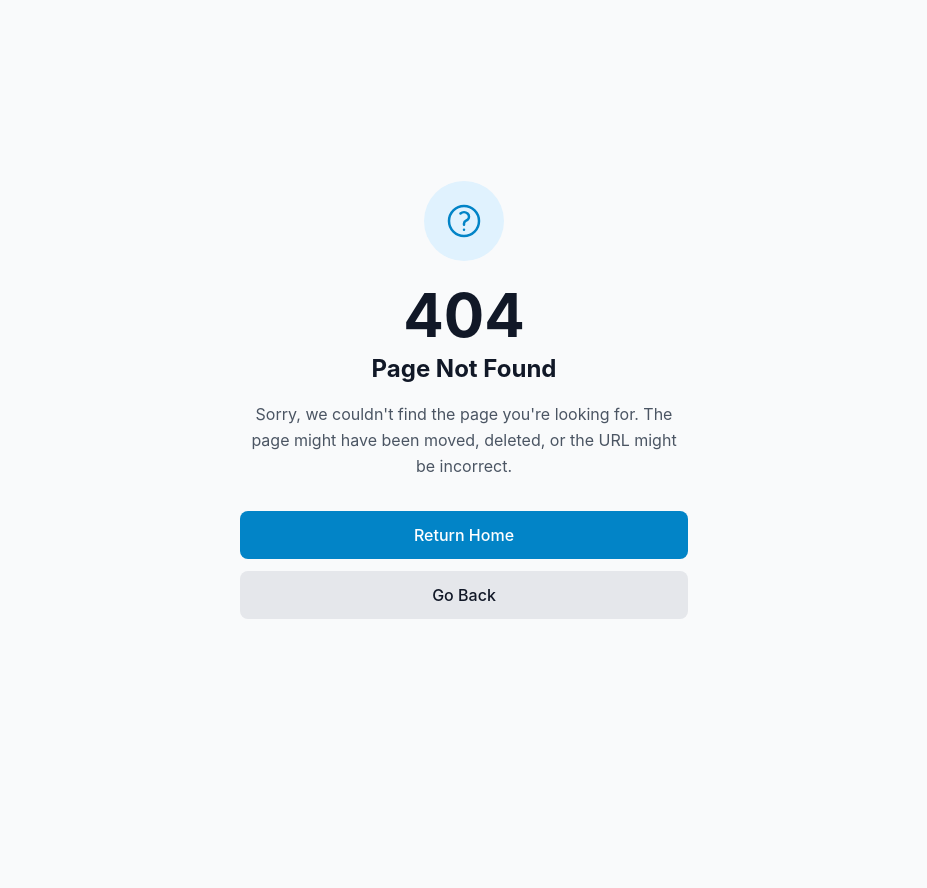
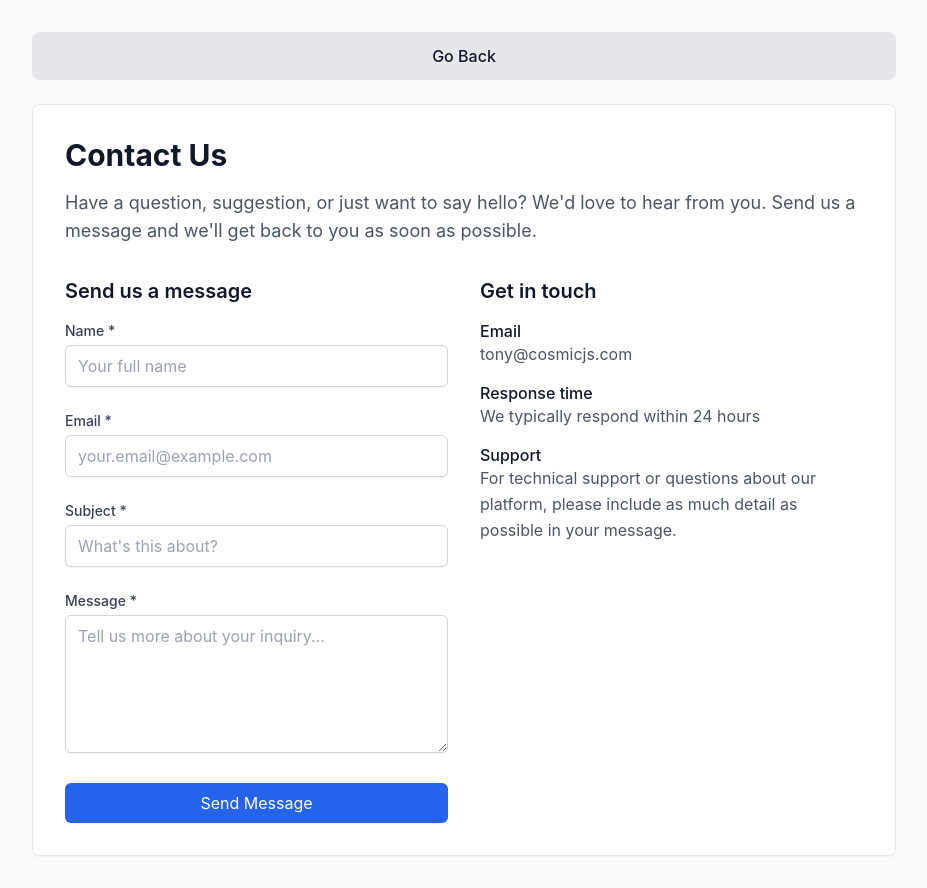
Before and after one commit to cosmic-community/modern-blog-platform, a Next.js app: page /contact in a window 1280 px wide. Before the commit this address had no page. Shown: the whole page, without its empty margins (176-1103 px from the left). Before the commit the page ends 800 px from the top, so only its background shows below. Built offline with nearby package versions, Linux system fonts and the light colour scheme.

Commit message:
Add contact page with email form using Resend integration

```diff
--- /dev/null
+++ b/app/api/contact/route.ts
@@ -0,0 +1,87 @@
+import { NextRequest, NextResponse } from 'next/server'
+import { Resend } from 'resend'
+
+const resend = new Resend(process.env.RESEND_API_KEY)
+
+interface ContactFormData {
+  name: string
+  email: string
+  subject: string
+  message: string
+}
+
+export async function POST(request: NextRequest) {
+  try {
+    const body: ContactFormData = await request.json()
+    const { name, email, subject, message } = body
+
+    // Validate required fields
+    if (!name || !email || !subject || !message) {
+      return NextResponse.json(
+        { error: 'All fields are required' },
+        { status: 400 }
+      )
+    }
+
+    // Validate email format
+    const emailRegex = /^[^\s@]+@[^\s@]+\.[^\s@]+$/
+    if (!emailRegex.test(email)) {
+      return NextResponse.json(
+        { error: 'Please enter a valid email address' },
+        { status: 400 }
+      )
+    }
+
+    // Send email using Resend
+    const emailData = await resend.emails.send({
+      from: 'tony@cosmicjs.com',
+      to: 'tony@cosmicjs.com',
+      subject: `Contact Form: ${subject}`,
+      html: `
+        <div style="font-family: Arial, sans-serif; max-width: 600px; margin: 0 auto;">
+          <h2 style="color: #333; border-bottom: 2px solid #e5e5e5; padding-bottom: 10px;">
+            New Contact Form Submission
+          </h2>
+
+          <div style="margin: 20px 0;">
+            <p style="margin: 10px 0;"><strong>Name:</strong> ${name}</p>
+            <p style="margin: 10px 0;"><strong>Email:</strong> ${email}</p>
+            <p style="margin: 10px 0;"><strong>Subject:</strong> ${subject}</p>
+          </div>
+
+          <div style="margin: 20px 0;">
+            <h3 style="color: #333; margin-bottom: 10px;">Message:</h3>
+            <div style="background-color: #f8f9fa; padding: 15px; border-left: 4px solid #007bff; border-radius: 4px;">
+              ${message.replace(/\n/g, '<br>')}
+            </div>
+          </div>
+
+          <div style="margin-top: 30px; padding-top: 20px; border-top: 1px solid #e5e5e5; font-size: 12px; color: #666;">
+            <p>This email was sent from the contact form on your Modern Blog Platform website.</p>
+            <p>Sender's email: ${email}</p>
+          </div>
+        </div>
+      `,
+      replyTo: email,
+    })
+
+    if (emailData.error) {
+      console.error('Resend error:', emailData.error)
+      return NextResponse.json(
+        { error: 'Failed to send email. Please try again later.' },
+        { status: 500 }
+      )
+    }
+
+    return NextResponse.json(
+      { message: 'Email sent successfully', id: emailData.data?.id },
+      { status: 200 }
+    )
+  } catch (error) {
+    console.error('Contact form error:', error)
+    return NextResponse.json(
+      { error: 'Internal server error. Please try again later.' },
+      { status: 500 }
+    )
+  }
+}
--- /dev/null
+++ b/app/contact/page.tsx
@@ -0,0 +1,63 @@
+import { Metadata } from 'next'
+import ContactForm from '@/components/ContactForm'
+import BackButton from '@/components/BackButton'
+
+export const metadata: Metadata = {
+  title: 'Contact Us - Modern Blog Platform',
+  description: 'Get in touch with us. We\'d love to hear from you.',
+}
+
+export default function ContactPage() {
+  return (
+    <div className="min-h-screen bg-gray-50">
+      <div className="container mx-auto px-4 py-8 max-w-4xl">
+        <BackButton />
+
+        <div className="bg-white rounded-lg shadow-sm border p-8 mt-6">
+          <div className="mb-8">
+            <h1 className="text-3xl font-bold text-gray-900 mb-4">
+              Contact Us
+            </h1>
+            <p className="text-gray-600 text-lg">
+              Have a question, suggestion, or just want to say hello?
+              We'd love to hear from you. Send us a message and we'll
+              get back to you as soon as possible.
+            </p>
+          </div>
+
+          <div className="grid grid-cols-1 lg:grid-cols-2 gap-8">
+            <div>
+              <h2 className="text-xl font-semibold text-gray-900 mb-4">
+                Send us a message
+              </h2>
+              <ContactForm />
+            </div>
+
+            <div>
+              <h2 className="text-xl font-semibold text-gray-900 mb-4">
+                Get in touch
+              </h2>
+              <div className="space-y-4">
+                <div>
+                  <h3 className="font-medium text-gray-900">Email</h3>
+                  <p className="text-gray-600">tony@cosmicjs.com</p>
+                </div>
+                <div>
+                  <h3 className="font-medium text-gray-900">Response time</h3>
+                  <p className="text-gray-600">We typically respond within 24 hours</p>
+                </div>
+                <div>
+                  <h3 className="font-medium text-gray-900">Support</h3>
+                  <p className="text-gray-600">
+                    For technical support or questions about our platform,
+                    please include as much detail as possible in your message.
+                  </p>
+                </div>
+              </div>
+            </div>
+          </div>
+        </div>
+      </div>
+    </div>
+  )
+}
--- /dev/null
+++ b/components/ContactForm.tsx
@@ -0,0 +1,159 @@
+'use client'
+
+import { useState, FormEvent } from 'react'
+
+interface FormData {
+  name: string
+  email: string
+  subject: string
+  message: string
+}
+
+interface FormStatus {
+  type: 'idle' | 'loading' | 'success' | 'error'
+  message?: string
+}
+
+export default function ContactForm() {
+  const [formData, setFormData] = useState<FormData>({
+    name: '',
+    email: '',
+    subject: '',
+    message: ''
+  })
+
+  const [status, setStatus] = useState<FormStatus>({ type: 'idle' })
+
+  const handleInputChange = (e: React.ChangeEvent<HTMLInputElement | HTMLTextAreaElement>) => {
+    const { name, value } = e.target
+    setFormData(prev => ({
+      ...prev,
+      [name]: value
+    }))
+  }
+
+  const handleSubmit = async (e: FormEvent<HTMLFormElement>) => {
+    e.preventDefault()
+    setStatus({ type: 'loading' })
+
+    try {
+      const response = await fetch('/api/contact', {
+        method: 'POST',
+        headers: {
+          'Content-Type': 'application/json',
+        },
+        body: JSON.stringify(formData),
+      })
+
+      const result = await response.json()
+
+      if (!response.ok) {
+        throw new Error(result.error || 'Something went wrong')
+      }
+
+      setStatus({
+        type: 'success',
+        message: 'Thank you for your message! We\'ll get back to you soon.'
+      })
+
+      // Reset form
+      setFormData({
+        name: '',
+        email: '',
+        subject: '',
+        message: ''
+      })
+    } catch (error) {
+      setStatus({
+        type: 'error',
+        message: error instanceof Error ? error.message : 'Failed to send message. Please try again.'
+      })
+    }
+  }
+
+  return (
+    <form onSubmit={handleSubmit} className="space-y-6">
+      <div>
+        <label htmlFor="name" className="block text-sm font-medium text-gray-700 mb-1">
+          Name *
+        </label>
+        <input
+          type="text"
+          id="name"
+          name="name"
+          required
+          value={formData.name}
+          onChange={handleInputChange}
+          className="w-full px-3 py-2 border border-gray-300 rounded-md shadow-sm focus:outline-none focus:ring-2 focus:ring-blue-500 focus:border-blue-500"
+          placeholder="Your full name"
+        />
+      </div>
+
+      <div>
+        <label htmlFor="email" className="block text-sm font-medium text-gray-700 mb-1">
+          Email *
+        </label>
+        <input
+          type="email"
+          id="email"
+          name="email"
+          required
+          value={formData.email}
+          onChange={handleInputChange}
+          className="w-full px-3 py-2 border border-gray-300 rounded-md shadow-sm focus:outline-none focus:ring-2 focus:ring-blue-500 focus:border-blue-500"
+          placeholder="your.email@example.com"
+        />
+      </div>
+
+      <div>
+        <label htmlFor="subject" className="block text-sm font-medium text-gray-700 mb-1">
+          Subject *
+        </label>
+        <input
+          type="text"
+          id="subject"
+          name="subject"
+          required
+          value={formData.subject}
+          onChange={handleInputChange}
+          className="w-full px-3 py-2 border border-gray-300 rounded-md shadow-sm focus:outline-none focus:ring-2 focus:ring-blue-500 focus:border-blue-500"
+          placeholder="What's this about?"
+        />
+      </div>
+
+      <div>
+        <label htmlFor="message" className="block text-sm font-medium text-gray-700 mb-1">
+          Message *
+        </label>
+        <textarea
+          id="message"
+          name="message"
+          required
+          rows={5}
+          value={formData.message}
+          onChange={handleInputChange}
+          className="w-full px-3 py-2 border border-gray-300 rounded-md shadow-sm focus:outline-none focus:ring-2 focus:ring-blue-500 focus:border-blue-500 resize-vertical"
+          placeholder="Tell us more about your inquiry..."
+        />
+      </div>
+
+      {status.message && (
+        <div className={`p-4 rounded-md ${
+          status.type === 'success'
+            ? 'bg-green-50 text-green-800 border border-green-200'
+            : 'bg-red-50 text-red-800 border border-red-200'
+        }`}>
+          {status.message}
+        </div>
+      )}
+
+      <button
+        type="submit"
+        disabled={status.type === 'loading'}
+        className="w-full bg-blue-600 text-white py-2 px-4 rounded-md hover:bg-blue-700 focus:outline-none focus:ring-2 focus:ring-blue-500 focus:ring-offset-2 disabled:opacity-50 disabled:cursor-not-allowed transition-colors"
+      >
+        {status.type === 'loading' ? 'Sending...' : 'Send Message'}
+      </button>
+    </form>
+  )
+}
--- a/package.json
+++ b/package.json
@@ -16,7 +16,8 @@
     "react-dom": "^18.2.0",
     "@cosmicjs/sdk": "^1.5.5",
     "react-markdown": "^9.0.1",
-    "remark-gfm": "^4.0.0"
+    "remark-gfm": "^4.0.0",
+    "resend": "^3.2.0"
   },
   "devDependencies": {
     "@types/node": "^20.0.0",
```
